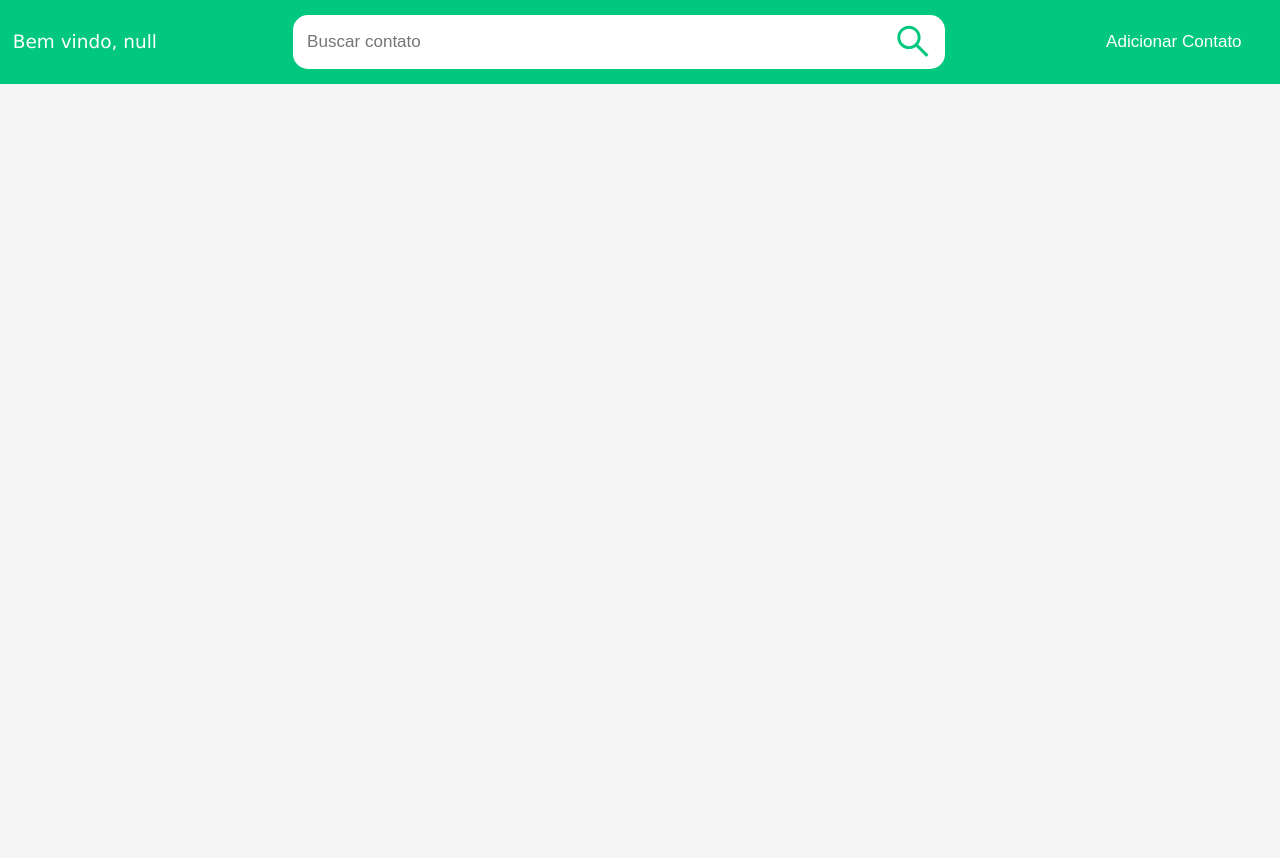
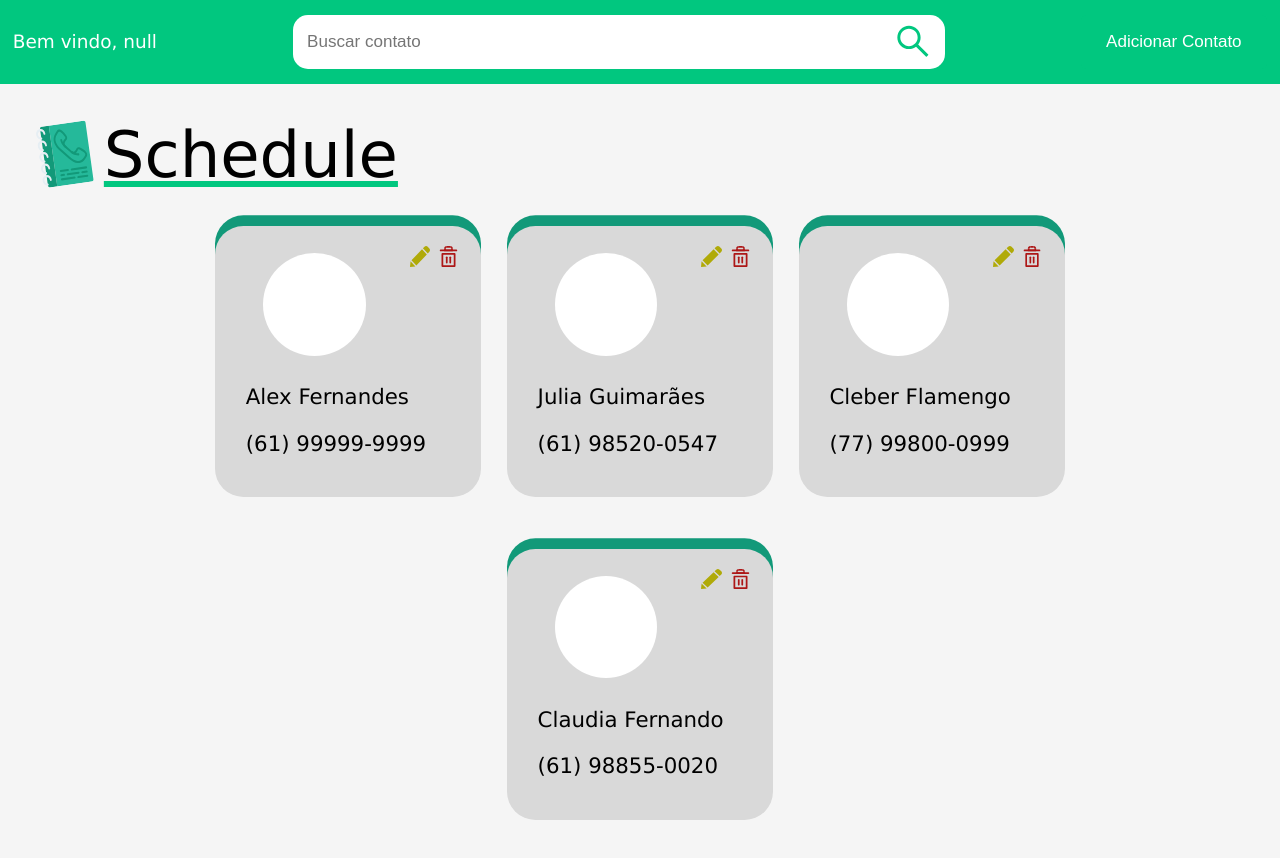
Before and after one commit to DanielRogs/Frontend_Schedule, a React (Create React App) app: page / in a window 1280 px wide. Shown: the top 858 px of the page. Before the commit the page ends 800 px from the top, so only its background shows below. Built offline with nearby package versions, Linux system fonts and the light colour scheme.

Commit message:
Card de contato na Contact Page e Recursividade MainCard

```diff
--- a/src/components/MainCard/index.tsx
+++ b/src/components/MainCard/index.tsx
@@ -6,8 +6,7 @@ import {
     DivFigures,
     DivBottom,
     ImgFig,
-        Number,
-        Name,
+    Text,
     Img,
 
 } from './styled'
@@ -16,37 +15,35 @@ import Lixo from '../../assets/Image/lixo.svg';
 import Lapis from '../../assets/Image/lapis.svg';
 
 interface Props {
-
+    name: string;
+    phone: string;
 }
 
 
 class MainCard extends React.Component<Props>{
-    constructor(Props:Props){
-        super(Props)
+    constructor(props: Props) {
+        super(props)
     }
 
     render(): React.ReactNode {
         return (
-            <>
-
             <Div>
                 <DivTop>
                     <DivImg>
-                            <Img src={Perfil}/>
+                        <Img src={Perfil} alt="foto de perfil do contato" />
                     </DivImg>
                     <DivFigures>
-                            <ImgFig src={Lapis}/>
-                            <ImgFig src={Lixo}/>
+                        <ImgFig src={Lapis} alt="Figura de lapis" />
+                        <ImgFig src={Lixo} alt="Figura de lixeira" />
                     </DivFigures>
                 </DivTop>
                 <DivBottom>
-                        <Name>Alex Fernandes</Name>
-
-                        <Number>(61)9999-9999</Number>
+                    <Text>{this.props.name}</Text>
+                    <Text>{this.props.phone}</Text>
                 </DivBottom>
             </Div>
 
-            </>
+
         )
     }
 
--- a/src/components/MainCard/styled.ts
+++ b/src/components/MainCard/styled.ts
@@ -1,52 +1,56 @@
-import React from "react";
 import styled from "styled-components";
 
 export const Div = styled.div`
     background-color: #D9D9D9;
     display: flex;
+    justify-content: space-between;
     flex-direction: column;
-    width: 290px;
-    height: 358px;
-    box-shadow: 0px -12px #129979;
-    border-radius: 35px;
-    padding: 20px 0px 0px 40px;
-    margin: 20px;
+    width: 30%;
+
+    @media (min-width: 768px){
+        width: 20%;
+    }
+    box-shadow: 0px -0.75em #129979;
+    border-radius: 2em;
+    padding: 2% 3%;
+    margin-bottom: 5%;
 `
 
 export const DivTop = styled.div`
-display: grid;
-grid-template-columns: 205px 200px;
+    display: flex;
+    justify-content: space-between;
 
 `
 
 export const DivImg = styled.div`
+    display: flex;
+    align-items: center;
+    width: 50%;
+    margin: 0 5%;
+    padding: 0.5em;
 
 `
 
 export const DivFigures = styled.div`
-
+    display: flex;
+    gap: 20%;
+    align-items: flex-start;
+    width: 20%
 `
 
 export const DivBottom = styled.div`
-    margin-top: 20px;
 `
 
-export const Name = styled.p`
-    font-size: 24px;
-    font-familly: Century Gothic, Verdana, Arial;
-`
-
-export const Number = styled.p`
-    font-size: 20px;
-    font-familly: Century Gothic, Verdana, Arial;
+export const Text = styled.p`
+    font-size: 1.5em;
+    font-family: Century Gothic, Verdana, Arial;
 `
 
 export const Img = styled.img`
-    width: 90%;
-    width: 140px;
+    max-width: 100%;
 `
 
 export const ImgFig = styled.img`
-    margin-left: 10px;
+    max-width: 50%;
     cursor: pointer;
 `
--- a/src/pages/ContactPage/index.tsx
+++ b/src/pages/ContactPage/index.tsx
@@ -1,23 +1,78 @@
 import React from "react"
 import HeaderContactPage from "../../components/HeadContactPage";
+import Logo from '../../assets/Image/logo.svg'
+import { Link } from 'react-router-dom';
+import {
+    DivTitle,
+    H2,
+    DivContacts
+} from './styled'
+import MainCard from "../../components/MainCard";
 
 
-interface State {
+interface Contact {
+    id: string;
+    name: string;
+    lastname: string;
+    phone: string;
+    email: string;
 
 }
+interface State {
+    contacts: Array<Contact>
+}
+
+
+
+
 
 class ContactPage extends React.Component<{}, State>{
     constructor(Props: any) {
         super(Props)
+        this.state = {
+            contacts:
+                [
+                    { id: '1', name: "Alex", lastname: "Fernandes", phone: "61999999999", email: "alex@gmail.com" },
+                    { id: '2', name: "Julia", lastname: "Guimarães", phone: "61985200547", email: "jujudopix@hotmail.com" },
+                    { id: '3asd21', name: "Cleber", lastname: "Flamengo", phone: "779980009999", email: "clebinhoplays@gmail.com" },
+                    { id: 'a122ds21%%$', name: "Claudia", lastname: "Fernando", phone: "61988550020", email: "pepeenenem100@orkut.com" }
+                ]
+        }
     }
+
+    RenderContacts(contacts: Array<Contact>) {
+        const listContacts = contacts.map((contact) =>
+            <MainCard
+                key={contact.id}
+                name={contact.name + " " + contact.lastname}
+                phone={"("+contact.phone.slice(0,2)+")"+" "+contact.phone.slice(2,7)+"-"+contact.phone.slice(7,11)}
+            />
+        );
+
+        return(
+            <>
+            {listContacts}
+            </>
+        );
+    }
+
 
 
 
     render(): React.ReactNode {
         return (
-            <HeaderContactPage />
+            <>
+                <HeaderContactPage />
+                <DivTitle>
+                    <img src={Logo} alt="Logo Schedule" />
+                    <H2>Schedule</H2>
+                </DivTitle>
 
+                <DivContacts>
+                    {this.RenderContacts(this.state.contacts)}
+                </DivContacts>
 
+            </>
         )
     }
 }
--- a/src/pages/ContactPage/styled.ts
+++ b/src/pages/ContactPage/styled.ts
@@ -1 +1,38 @@
 import styled from "styled-components";
+
+
+export const DivTitle = styled.div`
+    margin-left: 2.5%;
+    display: flex;
+    flex-direction: row;
+    align-items: center;
+    gap: 0.5em;
+    height: 10em;
+
+    img{
+        height: 50%;
+        width: auto;
+        transform: rotate(-20deg);
+    }
+`
+
+export const H2 = styled.h2`
+    color: black;
+    text-decoration: underline;
+    text-decoration-color: #01C77F;
+    font-weight: 500;
+    font-size: 4.5rem;
+`
+
+export const DivContacts = styled.div`
+    display: flex;
+    flex-wrap: wrap;
+    justify-content: center;
+    gap: 10% 2.5%;
+
+
+    width: 80vw;
+    margin: 0 auto;
+
+
+`
```
Also changed, not shown: 1 other file (tests, documents, lock files or other folders). Lines whose indentation alone changed are shown as unchanged.
